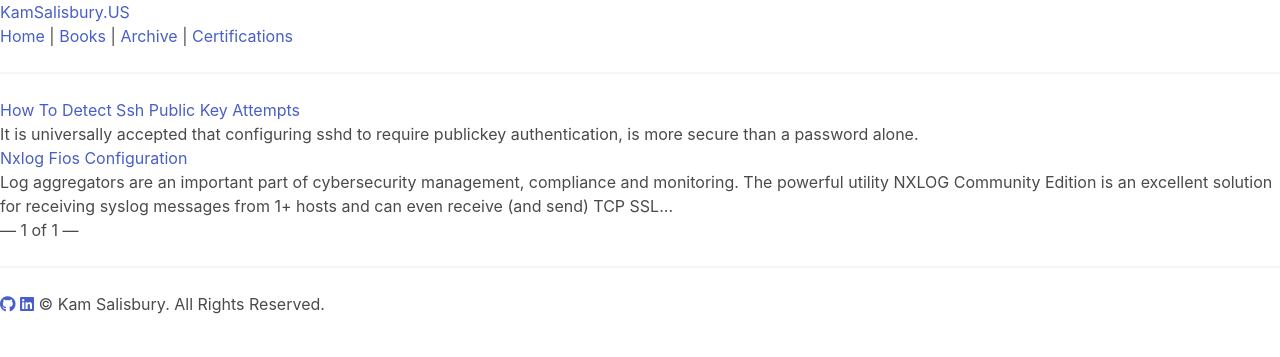
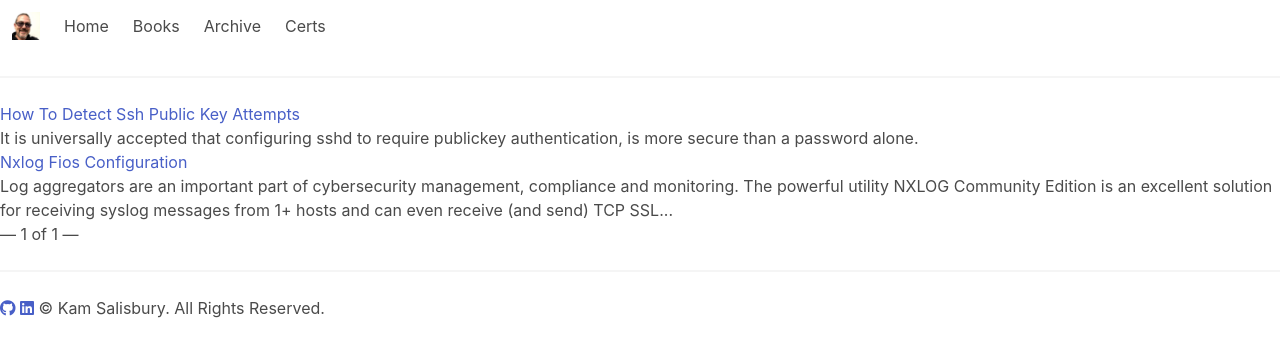
Before and after one commit to kamsalisbury/kamsalisbury.github.io, a Jekyll site: the page built from index.html, in a window 1280 px wide. Shown: the top 357 px of the page. Built offline with Jekyll 4.4.1, drawn with Linux system fonts in a browser that asks for light colours; nearby versions of some CDN libraries; the list of posts is cut into pages by our own code.

Commit message:
Convert header to navbar

```diff
--- a/_includes/header.html
+++ b/_includes/header.html
@@ -1,5 +1,33 @@
-<header>
-    <h1><a href='{{ site.url }}/'>{{ site.name }}</a></h1>
-</header>
-<a href='{{ site.url }}/'> Home</a> | <a href='{{ site.url }}/books/'>Books </a> | <a href='{{ site.url }}/archive/'> Archive</a> | <a href="https://www.credly.com/users/kam-salisbury" target="_blank"> Certifications</a>
-<hr>
+<nav class="navbar" role="navigation" aria-label="main navigation">
+    <div class="navbar-brand">
+      <a class="navbar-item" href='{{ site.url }}/''>
+        <img src="{{ site.url }}/favicon.png" />
+      </a>
+
+      <a role="button" class="navbar-burger" aria-label="menu" aria-expanded="false" data-target="navbarBasicExample">
+        <span aria-hidden="true"></span>
+        <span aria-hidden="true"></span>
+        <span aria-hidden="true"></span>
+      </a>
+    </div>
+
+    <div id="navbarBasicExample" class="navbar-menu">
+      <div class="navbar-start">
+        <a class="navbar-item" href='{{ site.url }}/'>
+          Home
+        </a>
+
+        <a class="navbar-item" href='{{ site.url }}/books/'>
+          Books
+        </a>
+
+        <a class="navbar-item" href='{{ site.url }}/archive/'>
+            Archive
+        </a>
+
+        <a class="navbar-item" href="https://www.credly.com/users/kam-salisbury" target="_blank">
+            Certs
+        </a>
+    </div>
+</nav>
+<hr />
```
